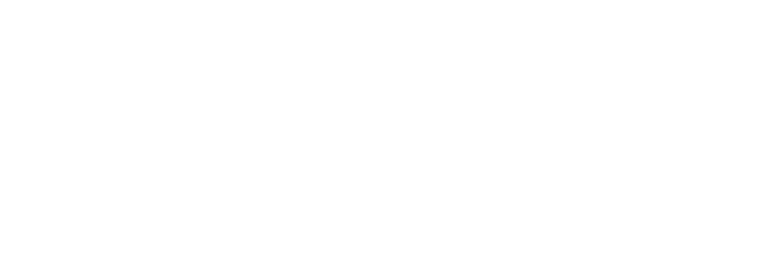
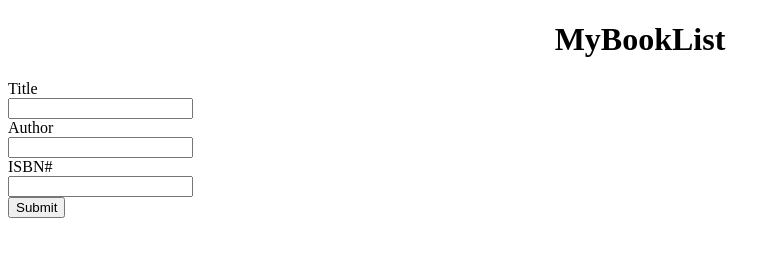
Before and after one commit to acciojob/book-list-Downey03, a website: page main.html in a window 1280 px wide. Shown: the whole page, without its empty margins (0-781 px from the left). Drawn offline with Linux system fonts and the light colour scheme.

Commit message:
created a submission

```diff
--- a/main.html
+++ b/main.html
@@ -11,6 +11,21 @@
     <script type="text/javascript" src="./script.js">
 </script>
 
+	<header>
+		<center><h1>MyBookList</h1></center>
+	</header>
+	<body>
+		<div class="form-group">
+			<label for="title">Title</label><br>
+			<input type="text" id="title" ><br>
+			<label for="author">Author</label><br>
+			<input type="text" id="author" ><br>
+			<label for="isbn">ISBN#</label><br>
+			<input type="text" id="isbn"><br>
+			<input type="submit" id="submit">
+
+		</div>
+	</body>
 </body>
 
 </html>
```
